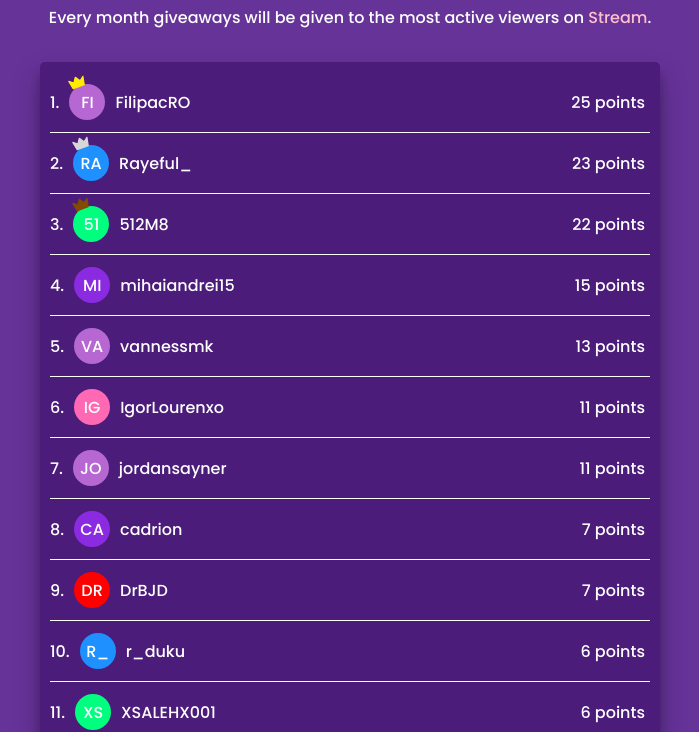
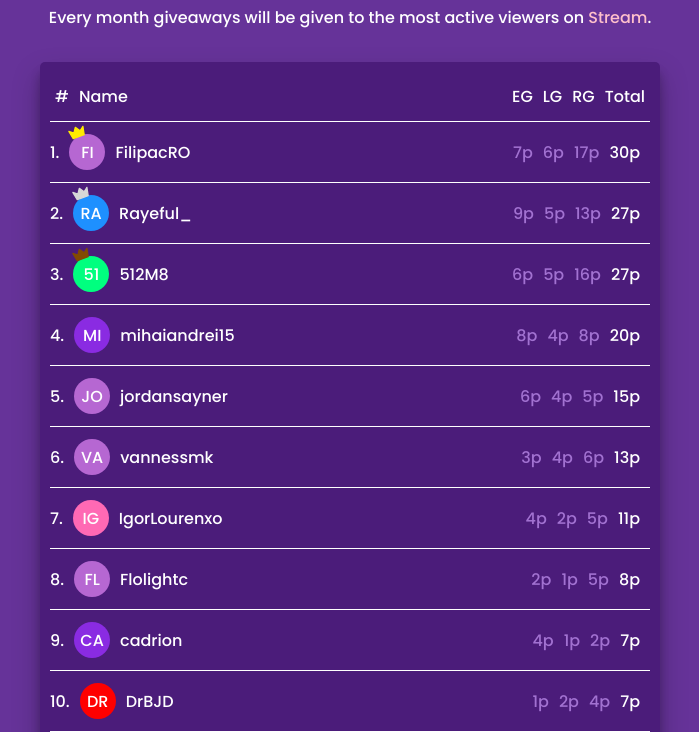
Before and after one commit to florinpop17/youtube-chat-leaderboard, a website: page client/index.html in a window 1280 px wide. Shown: the part 72-804 px from the top of the page, without its empty margins (290-989 px from the left). Drawn offline with Linux system fonts and the light colour scheme.

Commit message:
added EG LG RG points

```diff
--- a/client/db.json
+++ b/client/db.json
@@ -1535,6 +1535,276 @@
       "message": "#lategang",
       "color": null,
       "id": 256
+    },
+    {
+      "name": "jordansayner",
+      "message": "#earlygang",
+      "color": "#FF4500",
+      "id": 257
+    },
+    {
+      "name": "webstercodes",
+      "message": "#earlygang",
+      "color": null,
+      "id": 258
+    },
+    {
+      "name": "FilipacRO",
+      "message": "#earlygang",
+      "color": null,
+      "id": 259
+    },
+    {
+      "name": "512M8",
+      "message": "#earlygang",
+      "color": "#00FF7F",
+      "id": 260
+    },
+    {
+      "name": "varunpotti",
+      "message": "#earlygang",
+      "color": null,
+      "id": 261
+    },
+    {
+      "name": "mihaiandrei15",
+      "message": "#earlygang",
+      "color": "#8A2BE2",
+      "id": 262
+    },
+    {
+      "name": "AayushBiswas",
+      "message": "H#earlygang",
+      "color": "#8A2BE2",
+      "id": 263
+    },
+    {
+      "name": "Rayeful_",
+      "message": "Hey, Florin and chat ! #earlygang",
+      "color": "#1E90FF",
+      "id": 264
+    },
+    {
+      "name": "mciasco",
+      "message": "#earlygang",
+      "color": "#1E90FF",
+      "id": 265
+    },
+    {
+      "name": "codepression",
+      "message": "#earlygang",
+      "color": "#DAA520",
+      "id": 266
+    },
+    {
+      "name": "inikolov",
+      "message": "#earlygang",
+      "color": "#FF0000",
+      "id": 267
+    },
+    {
+      "name": "FilipacRO",
+      "message": "#newpointssystem that filip suggested",
+      "color": null,
+      "id": 268
+    },
+    {
+      "name": "512M8",
+      "message": "#newpointssystem",
+      "color": "#00FF7F",
+      "id": 269
+    },
+    {
+      "name": "mihaiandrei15",
+      "message": "#newpointssystem",
+      "color": "#8A2BE2",
+      "id": 270
+    },
+    {
+      "name": "michaeldbrooks",
+      "message": "#newpointssystem",
+      "color": null,
+      "id": 271
+    },
+    {
+      "name": "codepression",
+      "message": "#newpointssystem",
+      "color": "#DAA520",
+      "id": 272
+    },
+    {
+      "name": "mciasco",
+      "message": "#NEWPointsSYSTEM",
+      "color": "#1E90FF",
+      "id": 273
+    },
+    {
+      "name": "Rayeful_",
+      "message": "#newpointssystem",
+      "color": "#1E90FF",
+      "id": 274
+    },
+    {
+      "name": "bartoszkolo",
+      "message": "#newpointssystem",
+      "color": null,
+      "id": 275
+    },
+    {
+      "name": "inikolov",
+      "message": "#newpointssystem Kappa",
+      "color": "#FF0000",
+      "id": 276
+    },
+    {
+      "name": "muttah_",
+      "message": "#newpointssystem",
+      "color": "#0000FF",
+      "id": 277
+    },
+    {
+      "name": "512M8",
+      "message": "#randompointz",
+      "color": "#00FF7F",
+      "id": 278
+    },
+    {
+      "name": "Skididdy93",
+      "message": "#randompointz",
+      "color": "#00FF7F",
+      "id": 279
+    },
+    {
+      "name": "Rayeful_",
+      "message": "#randompointz",
+      "color": "#1E90FF",
+      "id": 280
+    },
+    {
+      "name": "mihaiandrei15",
+      "message": "#randompointz",
+      "color": "#8A2BE2",
+      "id": 281
+    },
+    {
+      "name": "muttah_",
+      "message": "#randompointz",
+      "color": "#0000FF",
+      "id": 282
+    },
+    {
+      "name": "ClaudiaWu_",
+      "message": "#randompointz",
+      "color": "#8A2BE2",
+      "id": 283
+    },
+    {
+      "name": "inikolov",
+      "message": "#randompointz",
+      "color": "#FF0000",
+      "id": 284
+    },
+    {
+      "name": "FilipacRO",
+      "message": "#randompointz",
+      "color": null,
+      "id": 285
+    },
+    {
+      "name": "jordansayner",
+      "message": "#randompointz",
+      "color": "#FF4500",
+      "id": 286
+    },
+    {
+      "name": "FilipacRO",
+      "message": "#lategang  <3",
+      "color": null,
+      "id": 287
+    },
+    {
+      "name": "mihaiandrei15",
+      "message": "#lategang",
+      "color": "#8A2BE2",
+      "id": 288
+    },
+    {
+      "name": "bartoszkolo",
+      "message": "#lategang",
+      "color": null,
+      "id": 289
+    },
+    {
+      "name": "jordansayner",
+      "message": "#lategang",
+      "color": "#FF4500",
+      "id": 290
+    },
+    {
+      "name": "Flolightc",
+      "message": "#lategang",
+      "color": null,
+      "id": 291
+    },
+    {
+      "name": "512M8",
+      "message": "#lAtEGang",
+      "color": "#00FF7F",
+      "id": 292
+    },
+    {
+      "name": "Rayeful_",
+      "message": "#lategang",
+      "color": "#1E90FF",
+      "id": 293
+    },
+    {
+      "name": "michaeldbrooks",
+      "message": "#lategang",
+      "color": null,
+      "id": 294
+    },
+    {
+      "name": "marcusmichaels",
+      "message": "#whatever",
+      "color": null,
+      "id": 295
+    },
+    {
+      "name": "mihaiandrei15",
+      "message": "#filip",
+      "color": "#8A2BE2",
+      "id": 296
+    },
+    {
+      "name": "jordansayner",
+      "message": "#",
+      "color": "#FF4500",
+      "id": 297
+    },
+    {
+      "name": "512M8",
+      "message": "#waaaaattteeeeegvveerr",
+      "color": "#00FF7F",
+      "id": 298
+    },
+    {
+      "name": "FilipacRO",
+      "message": "#greatStreamAsAlways",
+      "color": null,
+      "id": 299
+    },
+    {
+      "name": "Flolightc",
+      "message": "#",
+      "color": null,
+      "id": 300
+    },
+    {
+      "name": "bartoszkolo",
+      "message": "#himom",
+      "color": null,
+      "id": 301
     }
   ]
 }
--- a/client/index.html
+++ b/client/index.html
@@ -14,6 +14,15 @@
             Every month giveaways will be given to the most active viewers on
             <a href="https://twitch.tv/florinpop17">Stream</a>.
         </p>
-        <div class="leaderboard" id="leaderboard"></div>
+        <div class="leaderboard" id="leaderboard">
+            <div class="item header-item">
+                <span>#</span>
+                <span>Name</span>
+                <span style="margin-left: auto">EG</span>
+                <span>LG</span>
+                <span>RG</span>
+                <span>Total</span>
+            </div>
+        </div>
     </body>
 </html>
--- a/client/index.js
+++ b/client/index.js
@@ -1,3 +1,4 @@
+// this is bad code. no no code.
 const leaderboard = document.getElementById("leaderboard");
 
 const users = {};
@@ -16,14 +17,33 @@ async function getUsers() {
 
     // create userProfile
     messages.forEach((message) => {
-        const { color, name } = message;
+        const { color, name, message: text } = message;
+
+        let eg = false;
+        let lg = false;
+        let rg = false;
+
+        if (text.toLowerCase().includes("#earlygang")) {
+            eg = true;
+        } else if (text.toLowerCase().includes("#lategang")) {
+            lg = true;
+        } else {
+            rg = true;
+        }
+
         if (users[name]) {
             users[name].points++;
+            users[name].earlyGangPoints += +eg;
+            users[name].lateGangPoints += +lg;
+            users[name].randomGangPoints += +rg;
         } else {
             users[name] = {
                 name,
                 color,
                 points: 1,
+                earlyGangPoints: +eg,
+                lateGangPoints: +lg,
+                randomGangPoints: +rg,
             };
         }
     });
@@ -50,9 +70,11 @@ function createLeaderboard() {
             .toUpperCase()}</div>
                 ${addCrown(idx)}
             </div>
-            <p>${user.name} <span>${user.points} point${
-            user.points < 2 ? "" : "s"
-        }</span></p>
+            <p>${user.name}
+            <span>${user.earlyGangPoints}p</span>
+            <span>${user.lateGangPoints}p</span>
+            <span>${user.randomGangPoints}p</span>
+            <span class="total">${user.points}p</p>
         `;
         userEl.classList.add("item");
         leaderboard.appendChild(userEl);
--- a/client/style.css
+++ b/client/style.css
@@ -47,6 +47,10 @@ a {
     border-bottom: 1px solid white;
 }
 
+.item.header-item span {
+    margin: 0 5px;
+}
+
 .item:last-child {
     border-bottom: 0;
 }
@@ -72,10 +76,23 @@ a {
 
 .item p {
     display: flex;
-    justify-content: space-between;
+    justify-content: flex-end;
     padding-right: 5px;
     margin: auto;
     flex: 1;
+}
+
+.item p span:first-child {
+    margin-left: auto;
+}
+
+.item p span {
+    margin: 0 5px;
+    color: rgb(162, 114, 209);
+}
+
+.item p span.total {
+    color: white;
 }
 
 .item .round {
--- a/twitch.js
+++ b/twitch.js
@@ -21,7 +21,7 @@ const lateGang = {
 
 const secretKey = {
     isOpen: false,
-    check: "#purpleunicorn",
+    check: "#",
     users: [],
 };
 
```
